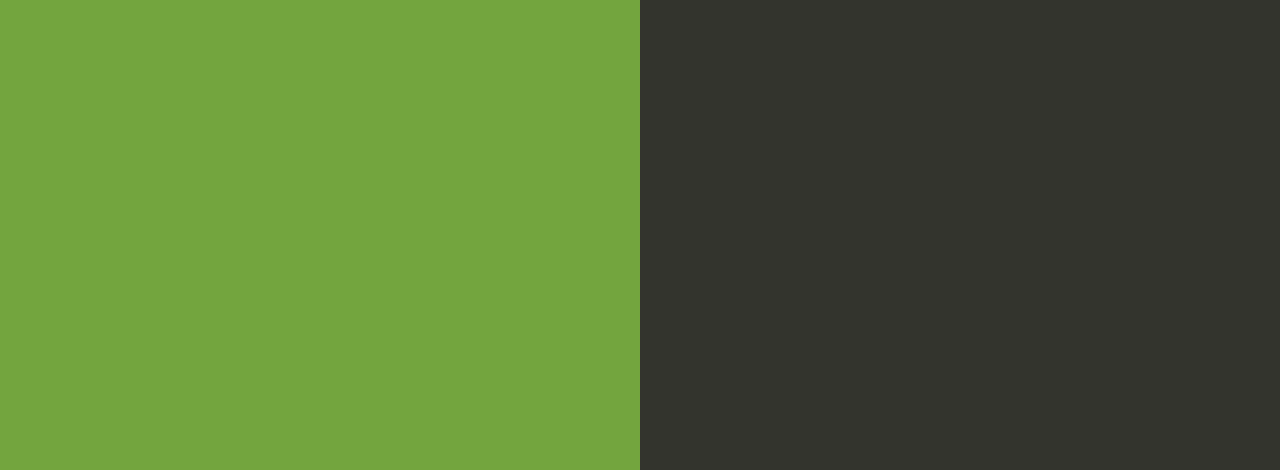
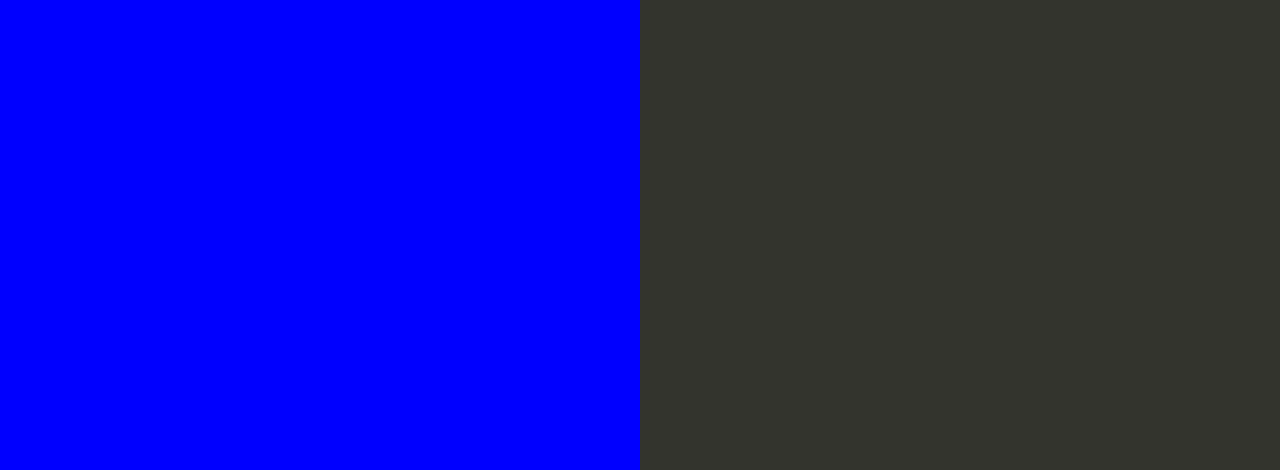
Before and after one commit to spartida-iteso/ASN-lab-aws-ci-cd, a website: page index.html in a window 1280 px wide. Shown: the part 330-800 px from the top of the page. Drawn offline with Linux system fonts and the light colour scheme.

Commit message:
Change background color to Blue
My testing

```diff
--- a/index.html
+++ b/index.html
@@ -35,7 +35,7 @@
 
         text-align: right;
         padding-top: 11em;
-        background-color: #73A53E;
+        background-color: Blue;
 
       }
       .textColumn p {
```
